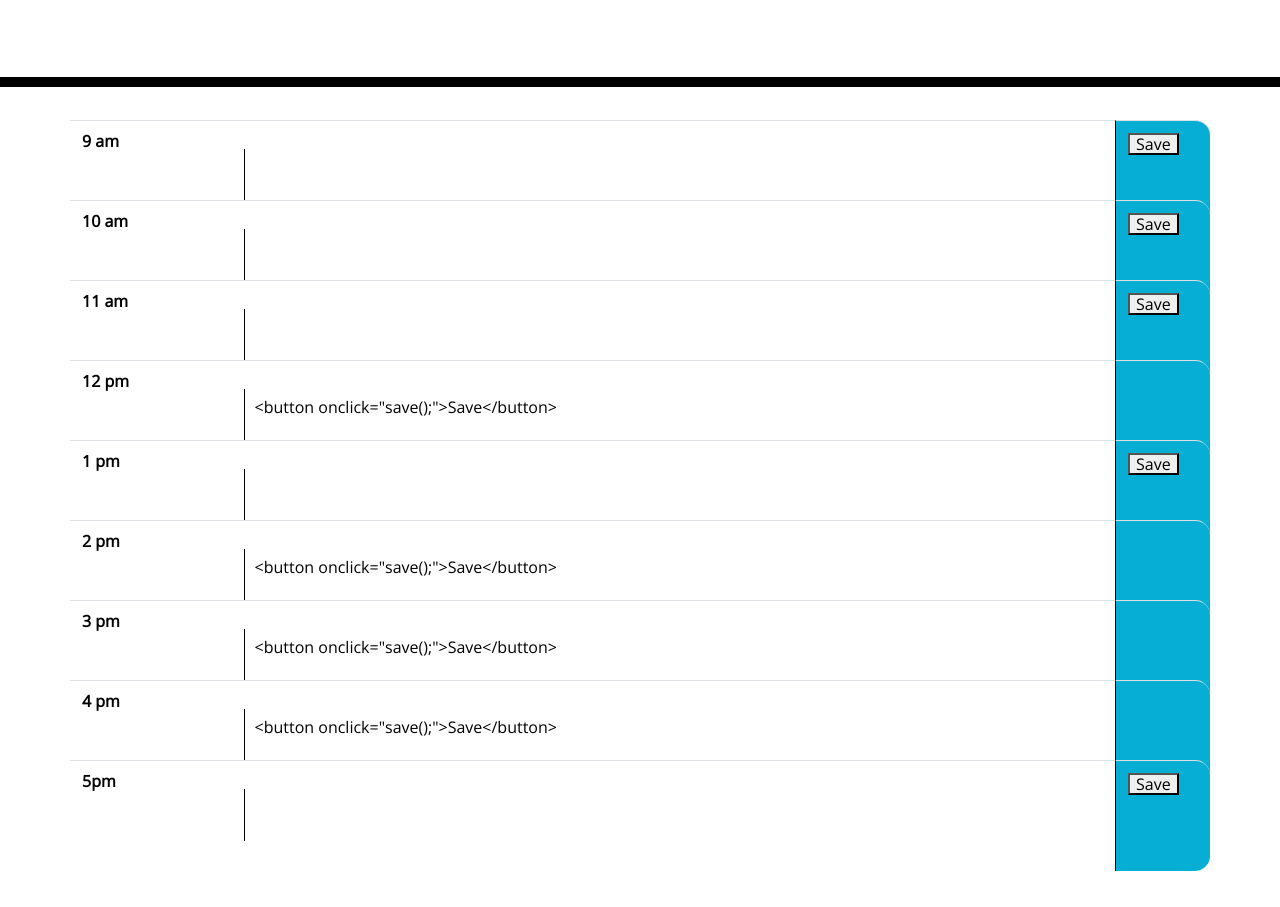
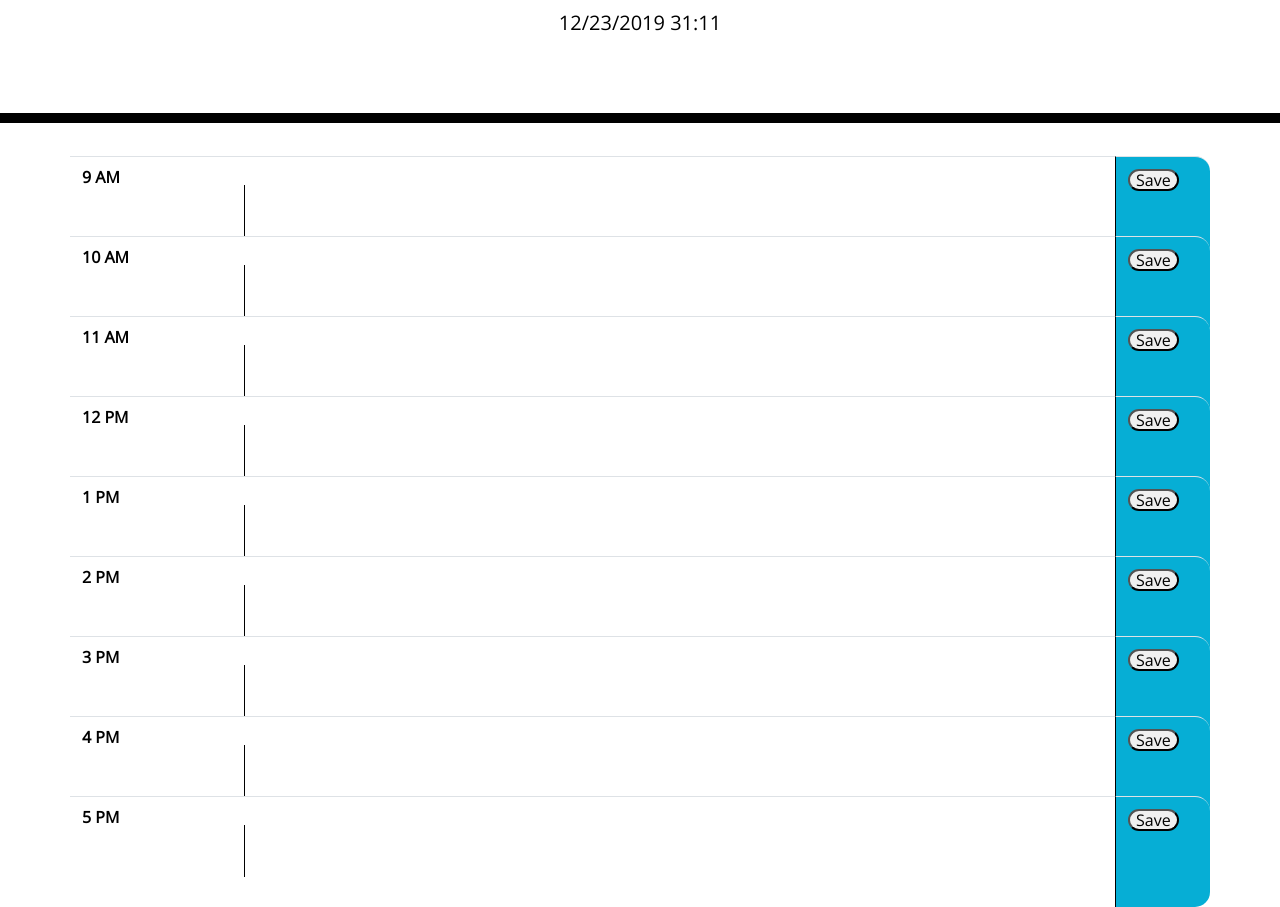
Before and after one commit to Lpmartinez1109/Work_Day_Scheduler, a plain HTML site: page index.html in a window 1280 px wide. Shown: the part 181-1088 px from the top of the page. Before the commit the page ends 1052 px from the top, so only its background shows below. Drawn offline with nearby package versions, Linux system fonts and the light colour scheme.

Commit message:
Added current data to file. Will display current date on site

```diff
--- a/index.html
+++ b/index.html
@@ -19,6 +19,8 @@
     rel="stylesheet"
     />
     <link rel="stylesheet" href="styles.css" />
+    <script src="https://code.jquery.com/jquery-3.4.1.js" integrity="sha256-WpOohJOqMqqyKL9FccASB9O0KwACQJpFTUBLTYOVvVU=" crossorigin="anonymous"></script>
+    <script src="https://cdnjs.cloudflare.com/ajax/libs/moment.js/2.24.0/moment.min.js"></script>
     <script src="script.js"></script>
     <title>Work Day Scheduler</title>
   </head>
@@ -27,77 +29,78 @@
     <header class="jumbotron">
       <h1 class="display-3">Work Day Scheduler</h1>
       <p class="lead">A simple calendar app for scheduling your work day</p>
-      <p id="currentDay" class="lead"></p>
+      <p id="currentDay" class="lead"><span id="datetime"></span></p>
     </header>
+    <script>
+      var dt = new Date();
+      document.getElementById("datetime").innerHTML = (("0"+(dt.getMonth()+1)).slice(-2)) +"/"+ (("0"+dt.getDate()).slice(-2)) +"/"+ (dt.getFullYear()) +" "+ (("0"+dt.getHours()+1).slice(-2)) +":"+ (("0"+dt.getMinutes()+1).slice(-2));
+      </script>
     <div class="container">
-      <!-- Timeblocks go here -->
       <table class="table">
         <tr class="row">
-            <th class="col-1 hour 9 ">9 am</th>
+            <th class="col-1 hour 9 ">9 AM</th>
             <th class=" col-10 events">
                 <textarea class="description" data-value="9"></textarea>
             </th>
-            <th class="col-1 saveBtn"><button onclick="save();">Save</button></th>
+            <th class="col-1 saveBtn"><button onclick="" style="border-radius: 20px; position: relative;">Save</button></th>
         </tr>
         <tr class="row">
-            <th class="col-1 hour 10">10 am</th>
+            <th class="col-1 hour 10">10 AM</th>
             <th class=" col-10 events">
                 <textarea class="description" data-value="10"></textarea>
             </th>
-            <th class="col-1 saveBtn"><button onclick="save();">Save</button></th>
+            <th class="col-1 saveBtn"><button onclick="save();"style="border-radius: 20px;">Save</button></th>
         </tr>
         <tr class="row">
-            <th class="col-1 hour 11">11 am</th>
+            <th class="col-1 hour 11">11 AM</th>
             <th class=" col-10 events">
                 <textarea class="description" data-value="11"></textarea>
             </th>
-            <th class="col-1 saveBtn"><button onclick="save();">Save</button></th>
+            <th class="col-1 saveBtn"><button onclick="save();"style="border-radius: 20px;">Save</button></th>
         </tr>
         <tr class="row">
-            <th class="col-1 hour 12">12 pm</th>
+            <th class="col-1 hour 12">12 PM</th>
             <th class=" col-10 events">
-                <textarea class="description" data-value="12"><button onclick="save();">Save</button></textarea>
+                <textarea class="description" data-value="12"></textarea>
             </th>
-            <th class="col-1 saveBtn"></th>
+            <th class="col-1 saveBtn"><button onclick="save();"style="border-radius: 20px;">Save</button></th>
         </tr>
         <tr class="row">
-            <th class="col-1 hour 1">1 pm</th>
+            <th class="col-1 hour 1">1 PM</th>
             <th class=" col-10 events">
                 <textarea class="description" data-value="13"></textarea>
             </th>
-            <th class="col-1 saveBtn"><button onclick="save();">Save</button></th>
+            <th class="col-1 saveBtn"><button onclick="save();"style="border-radius: 20px;">Save</button></th>
         </tr>
         <tr class="row">
-            <th class="col-1 hour 2">2 pm</th>
+            <th class="col-1 hour 2">2 PM</th>
             <th class=" col-10 events">
-                <textarea class="description" data-value="14"><button onclick="save();">Save</button></textarea>
+                <textarea class="description" data-value="14"></textarea>
             </th>
-            <th class="col-1 saveBtn"></th>
+            <th class="col-1 saveBtn"><button onclick="save();"style="border-radius: 20px;">Save</button></th>
         </tr>
         <tr class="row">
-            <th class="col-1 hour 3">3 pm</th>
+            <th class="col-1 hour 3">3 PM</th>
             <th class=" col-10 events">
-                <textarea class="description" data-value="15"><button onclick="save();">Save</button></textarea>
+                <textarea class="description" data-value="15"></textarea>
             </th>
-            <th class="col-1 saveBtn"></th>
+            <th class="col-1 saveBtn"><button onclick="save();" style="border-radius: 20px;">Save</button></th>
         </tr>
         <tr class="row">
-            <th class="col-1 hour 4">4 pm</th>
+            <th class="col-1 hour 4">4 PM</th>
             <th class=" col-10 events">
-                <textarea class="description" data-value="16"><button onclick="save();">Save</button></textarea>
+                <textarea class="description" data-value="16"></textarea>
             </th>
-            <th class="col-1 saveBtn"></th>
+            <th class="col-1 saveBtn"><button onclick="save();" style="border-radius: 20px;">Save</button></th>
         </tr>
         <tr class="row">
-            <th class="col-1 hour 5">5pm</th>
+            <th class="col-1 hour 5">5 PM</th>
             <th class=" col-10 events">
                 <textarea class="description" data-value="17"></textarea>
             </th>
-            <th class="col-1 saveBtn"><button onclick="save();">Save</button></th>
+            <th class="col-1 saveBtn"><button onclick="save();"style="border-radius: 20px;">Save</button></th>
         </tr>
     </div>
 
-    <script src="https://code.jquery.com/jquery-3.4.1.min.js"></script>
-    <script src="https://cdnjs.cloudflare.com/ajax/libs/moment.js/2.24.0/moment.min.js"></script>
-  </body>
+  </body >
 </html>
```
Lines whose indentation alone changed are shown as unchanged.
